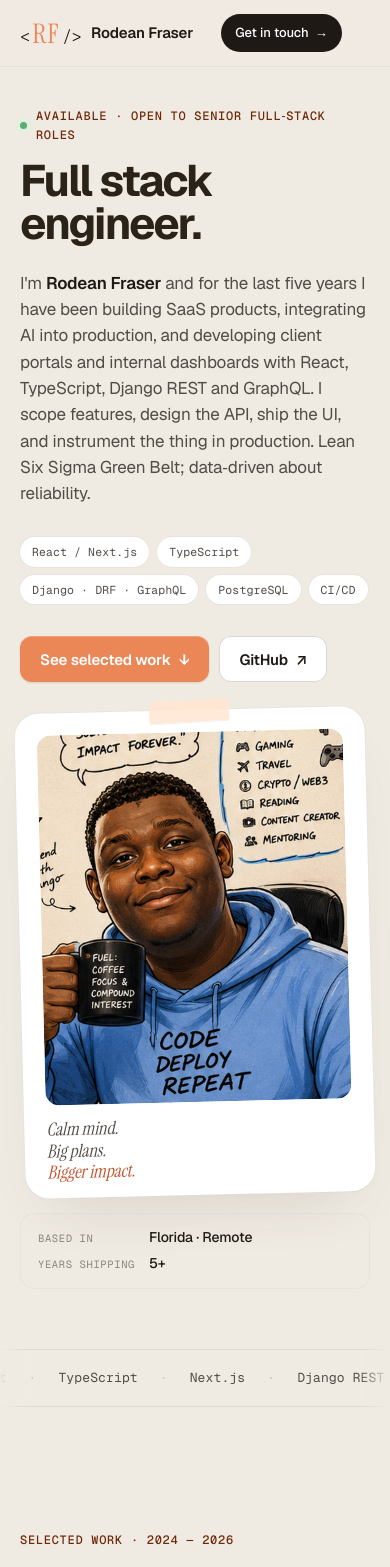
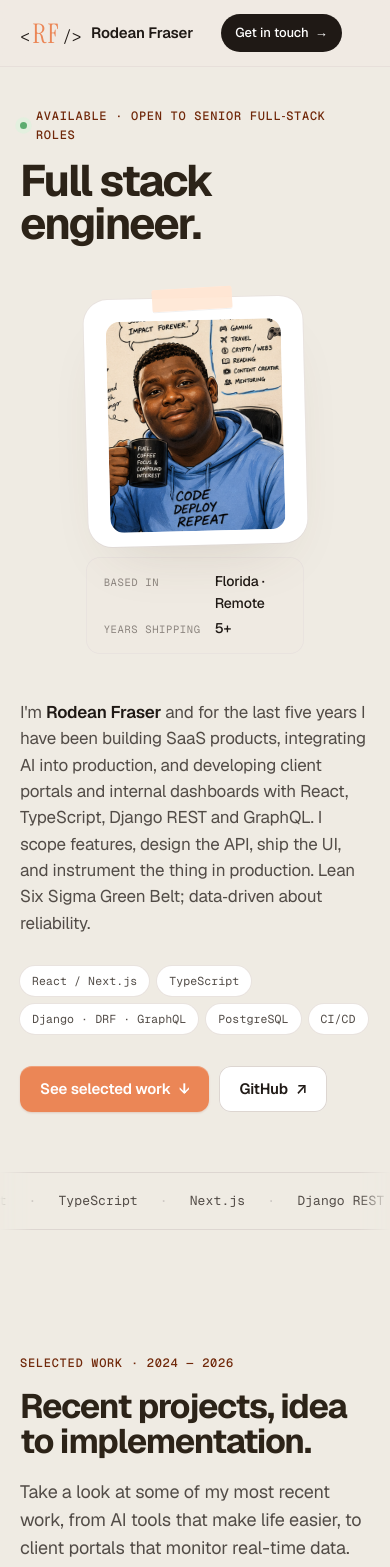
Before and after one commit to rodean1/portfolio, a Next.js app: page / in a window 390 px wide. Shown: the top 1567 px of the page. Built offline with nearby package versions, Linux system fonts and the light colour scheme; what @mui/material-nextjs would draw is missing.

Commit message:
adjust mobile portrait size and layout

```diff
--- a/src/app/components/Hero/index.tsx
+++ b/src/app/components/Hero/index.tsx
@@ -7,13 +7,13 @@ import {
   ActionRow,
   ChipRow,
   HeroAside,
+  HeroBody,
   HeroGrid,
+  HeroIntro,
   HeroLead,
   HeroSection,
   HeroStrong,
   HeroTitle,
-  PortraitCaption,
-  PortraitCaptionAccent,
   PortraitFigure,
   PortraitImage,
   SecondaryActionLink,
@@ -34,12 +34,40 @@ export default function Hero() {
   return (
     <HeroSection>
       <HeroGrid>
-        {/* Left: text */}
-        <div>
+        <HeroIntro>
           <Eyebrow dot>Available · open to senior full‑stack roles</Eyebrow>
 
           <HeroTitle>Full stack engineer.</HeroTitle>
+        </HeroIntro>
 
+        {/* Right: portrait */}
+        <HeroAside>
+          {/* Portrait frame with tape pseudo */}
+          <PortraitFigure>
+            <PortraitImage
+              src="/portrait.png"
+              alt="Sketched portrait of Rodean Fraser"
+              width={430}
+              height={520}
+              priority
+            />
+          </PortraitFigure>
+
+          {/* Stamp row */}
+          <StampGrid>
+            {[
+              { label: "Based in", value: "Florida · Remote" },
+              { label: "Years shipping", value: "5+" },
+            ].map(({ label, value }) => (
+              <React.Fragment key={label}>
+                <StampLabel>{label}</StampLabel>
+                <StampValue>{value}</StampValue>
+              </React.Fragment>
+            ))}
+          </StampGrid>
+        </HeroAside>
+
+        <HeroBody>
           <HeroLead>
             I&apos;m <HeroStrong>Rodean Fraser</HeroStrong> and for the last
             five years I have been building SaaS products, integrating AI into
@@ -69,39 +97,7 @@ export default function Hero() {
               GitHub <span aria-hidden="true">↗</span>
             </SecondaryActionLink>
           </ActionRow>
-        </div>
-
-        {/* Right: portrait */}
-        <HeroAside>
-          {/* Portrait frame with tape pseudo */}
-          <PortraitFigure>
-            <PortraitImage
-              src="/portrait.png"
-              alt="Sketched portrait of Rodean Fraser"
-              width={430}
-              height={520}
-              priority
-            />
-            <PortraitCaption>
-              <span>Calm mind.</span>
-              <span>Big plans.</span>
-              <PortraitCaptionAccent>Bigger impact.</PortraitCaptionAccent>
-            </PortraitCaption>
-          </PortraitFigure>
-
-          {/* Stamp row */}
-          <StampGrid>
-            {[
-              { label: "Based in", value: "Florida · Remote" },
-              { label: "Years shipping", value: "5+" },
-            ].map(({ label, value }) => (
-              <React.Fragment key={label}>
-                <StampLabel>{label}</StampLabel>
-                <StampValue>{value}</StampValue>
-              </React.Fragment>
-            ))}
-          </StampGrid>
-        </HeroAside>
+        </HeroBody>
       </HeroGrid>
     </HeroSection>
   );
--- a/src/app/components/Hero/styled.tsx
+++ b/src/app/components/Hero/styled.tsx
@@ -8,7 +8,7 @@ export const HeroSection = styled("section")({
   maxWidth: T.maxw,
   margin: "0 auto",
   padding: "40px 20px 60px",
-  "@media (min-width: 900px)": {
+  "@media (min-width: 720px)": {
     padding: `clamp(40px, 8vw, 96px) ${T.containerPad} clamp(60px, 9vw, 120px)`,
   },
 });
@@ -16,11 +16,28 @@ export const HeroSection = styled("section")({
 export const HeroGrid = styled("div")({
   display: "grid",
   gridTemplateColumns: "1fr",
+  gridTemplateAreas: `
+    "intro"
+    "portrait"
+    "body"
+  `,
   gap: "clamp(28px, 5vw, 72px)",
   alignItems: "center",
-  "@media (min-width: 900px)": {
+  "@media (min-width: 720px)": {
     gridTemplateColumns: "minmax(0, 1.4fr) minmax(0, 1fr)",
-  },
+    gridTemplateAreas: `
+      "intro portrait"
+      "body portrait"
+    `,
+    },
+});
+
+export const HeroIntro = styled("div")({
+  gridArea: "intro",
+});
+
+export const HeroBody = styled("div")({
+  gridArea: "body",
 });
 
 export const HeroTitle = styled("h1")({
@@ -84,10 +101,23 @@ export const SecondaryActionLink = styled("a")({
 });
 
 export const HeroAside = styled("aside")({
+  gridArea: "portrait",
   display: "flex",
   flexDirection: "column",
-  gap: "18px",
-  alignItems: "stretch",
+  gap: "12px",
+  alignItems: "center",
+  justifySelf: "center",
+  width: "62.5%",
+  minWidth: "200px",
+  maxWidth: "269px",
+  "@media (min-width: 720px)": {
+    gap: "18px",
+    alignItems: "stretch",
+    justifySelf: "stretch",
+    width: "auto",
+    minWidth: 0,
+    maxWidth: "none",
+  },
 });
 
 export const PortraitFigure = styled("figure")({
@@ -121,22 +151,6 @@ export const PortraitImage = styled(Image)({
   borderRadius: "14px",
 });
 
-export const PortraitCaption = styled("figcaption")({
-  marginTop: "14px",
-  fontFamily: T.fontSerif,
-  fontStyle: "italic",
-  fontSize: "18px",
-  lineHeight: 1.2,
-  color: T.ink2,
-  display: "flex",
-  flexDirection: "column",
-});
-
-export const PortraitCaptionAccent = styled("span")({
-  color: T.accentDeep,
-  fontWeight: 500,
-});
-
 export const StampGrid = styled("div")({
   display: "grid",
   gridTemplateColumns: "auto 1fr",
```
